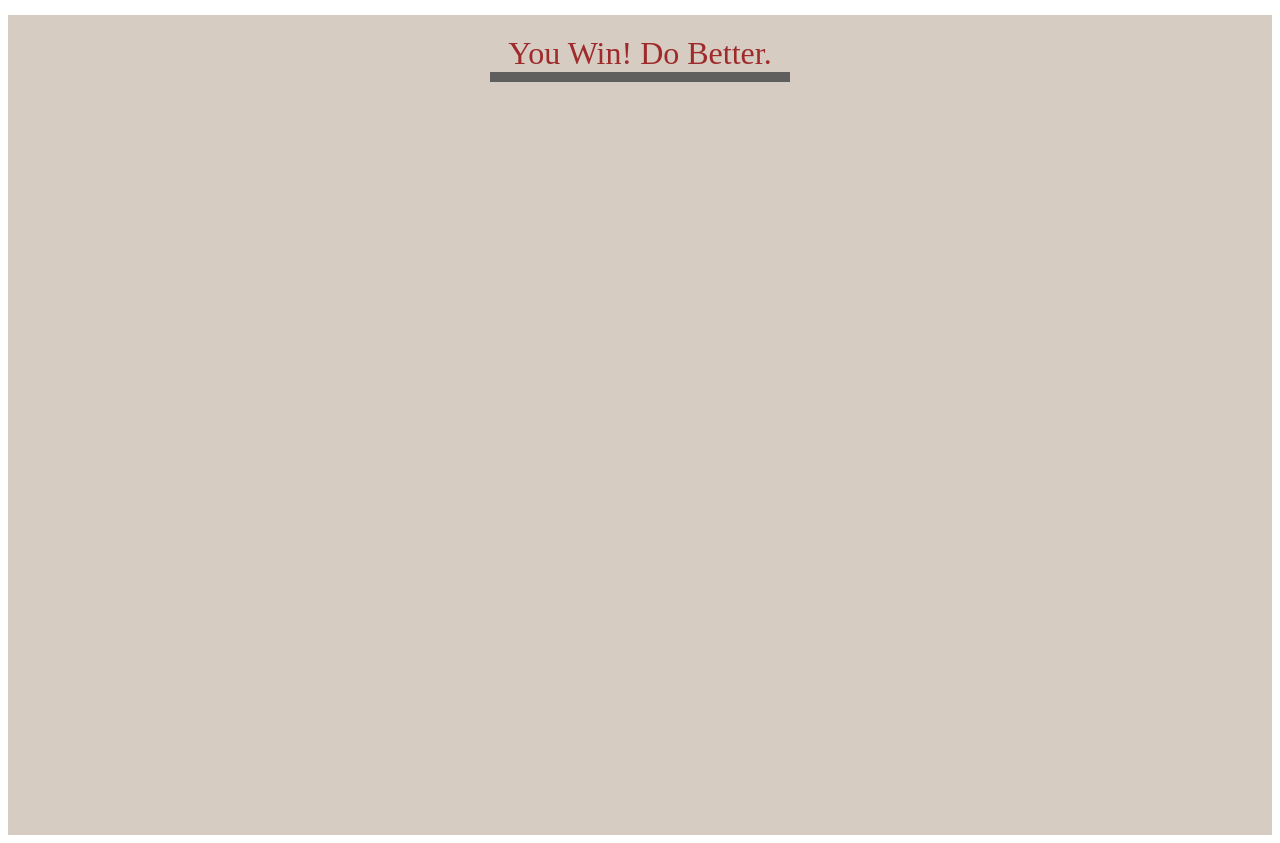
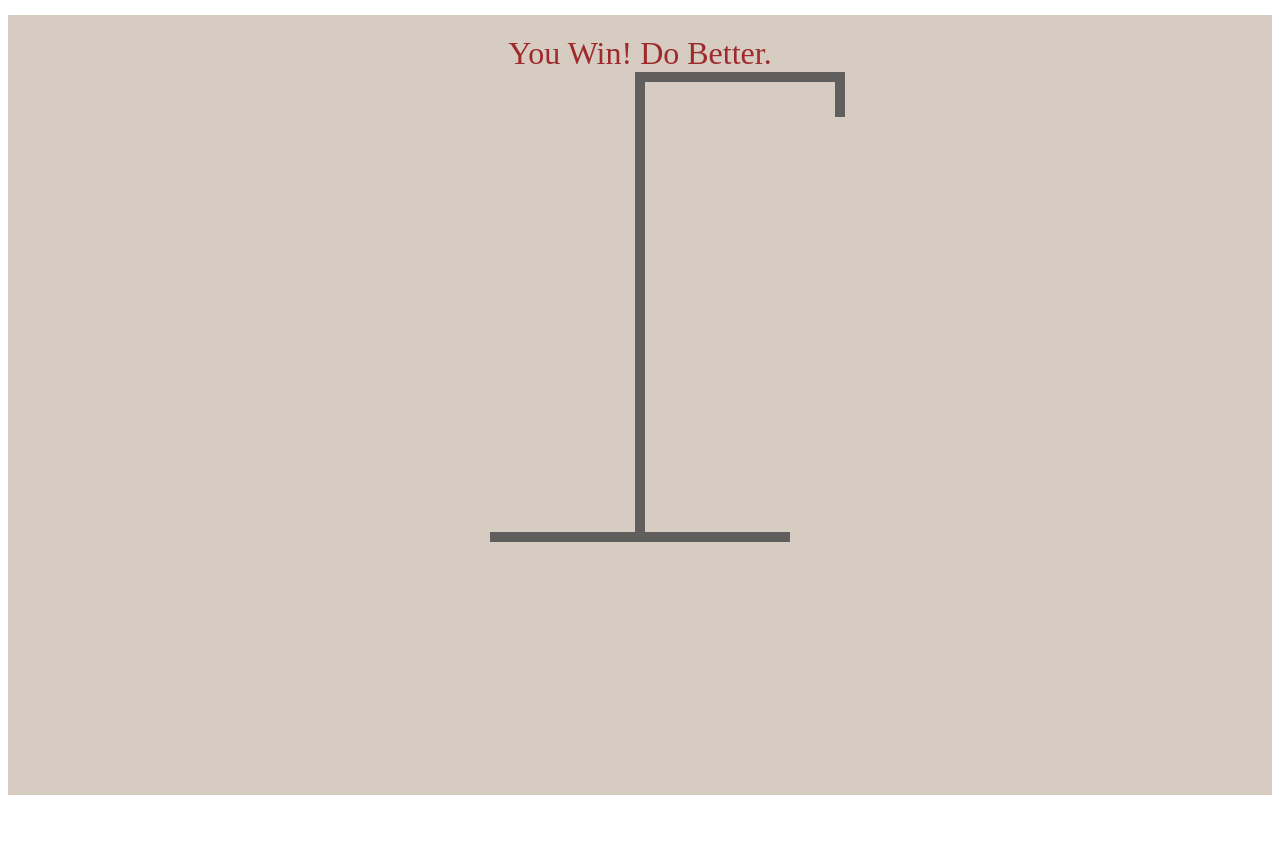
Before and after one commit to miso-tired/hangman-game, a React (Vite) app: page / in a window 1280 px wide. After the commit the page ends 803 px from the top, so only its background shows below. Built offline with nearby package versions, Linux system fonts and the light colour scheme; the HTML template or start-up script is replaced by a standard one.

Commit message:
Made the gallows for the hangman. :P

```diff
--- a/src/components/GallowsAndFigure.tsx
+++ b/src/components/GallowsAndFigure.tsx
@@ -1,7 +1,10 @@
 export function GallowsAndFigure () {
     return (
         <div className="gallows-container">
-            <div className="the-gallows">
+            <div className="the-gallows" style={{ position: 'relative' }}>
+                <div className="hanging-bar"></div>
+                <div className="top-bar"></div>
+                <div className="vert-bar"></div>
                 <div className="gallows-base"></div>
             </div>
         </div>
--- a/src/styles/game.css
+++ b/src/styles/game.css
@@ -1,6 +1,6 @@
 .gamebox {
   width: 100%;
-  height: 100vh;
+  height: 95vh;
   margin: 0 auto;
   background-color: #d6ccc2;
   margin-top: 15px;
@@ -18,7 +18,29 @@
 
 .the-gallows {
   display: flex;
-  justify-content: center;
+  flex-direction: column;
+  align-items: center;
+}
+
+.hanging-bar {
+  width: 10px;
+  height: 45px;
+  background-color: #605F5E;
+  position: absolute;
+  margin-left: 400px;
+}
+
+.top-bar {
+  width: 200px;
+  height: 10px;
+  background-color: #605F5E;
+  margin-left: 190px;
+}
+
+.vert-bar {
+  width: 10px;
+  height: 450px;
+  background-color: #605F5E;
 }
 
 .gallows-base {
--- a/src/styles/game.scss
+++ b/src/styles/game.scss
@@ -1,22 +1,31 @@
 // Imports
 @import 'config';
-
 
 .gamebox {
     @include gameboard
 }
 
-
 .status {
     @include status-head
 }
 
-
 .the-gallows {
     display: flex;
-    justify-content: center;
+    flex-direction: column;
+    align-items: center;
 }
 
+.hanging-bar {
+    @include hangbar
+}
+
+.top-bar {
+    @include top-bar
+}
+
+.vert-bar {
+    @include big-boi-bar
+}
 
 .gallows-base {
     @include gallows-base
```
Also changed, not shown: src/styles/_config.scss (+21 -2 lines), 1 other file (tests, documents, lock files or other folders).
